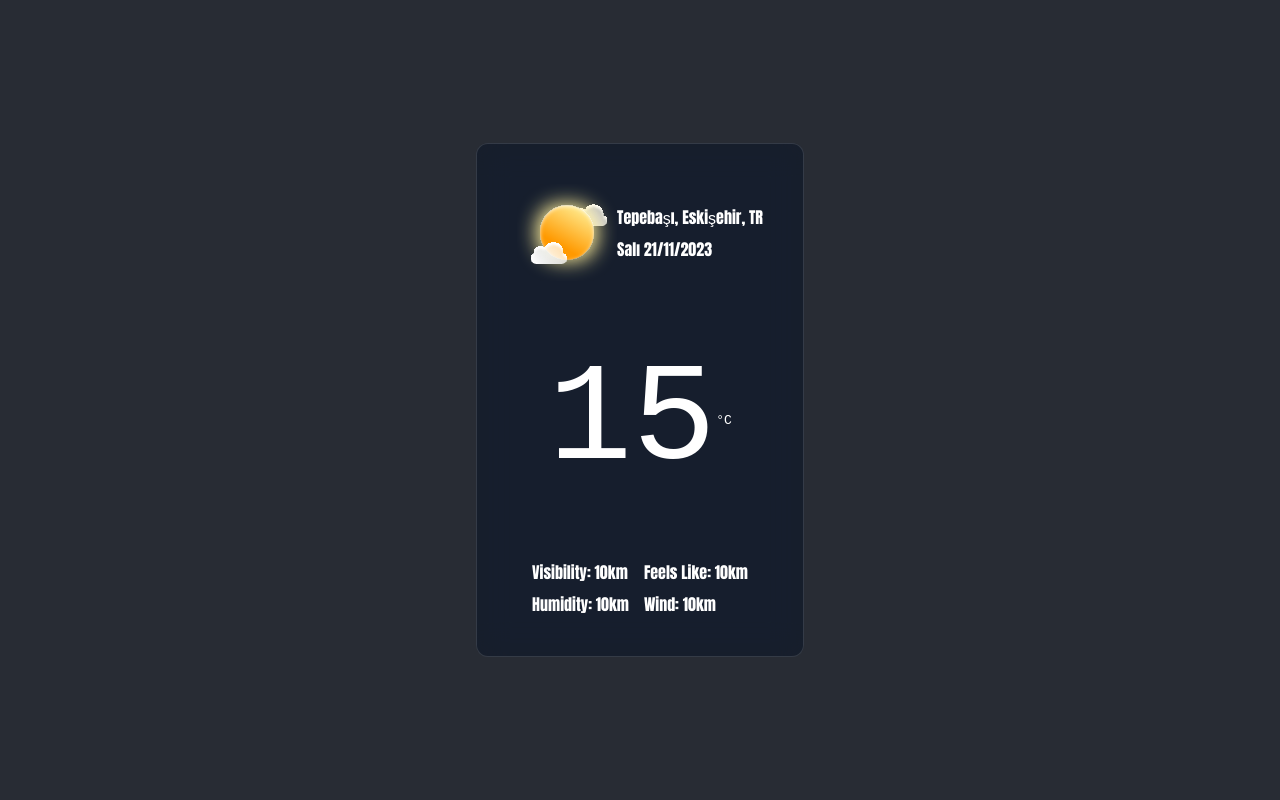
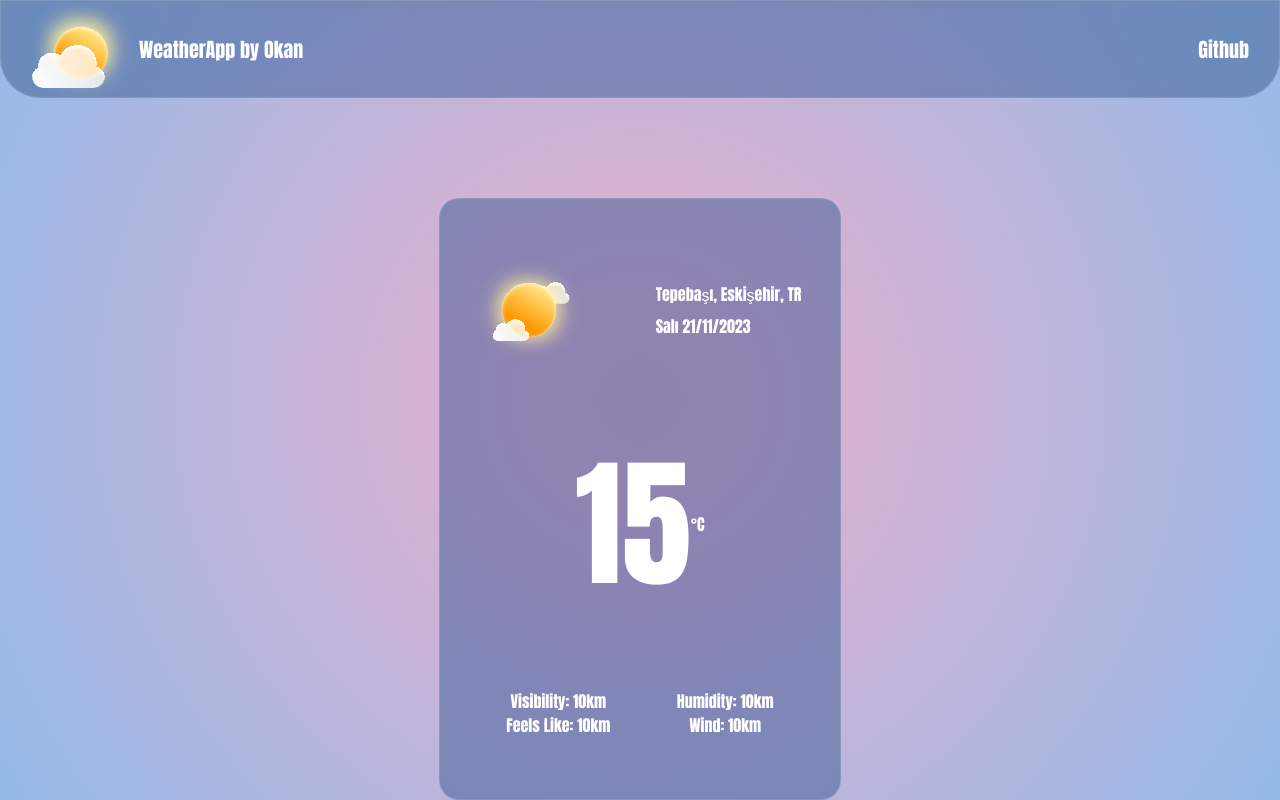
Before and after one commit to okantas/WeatherApp, a React (Create React App) app: page / in a window 1280 px wide. Built offline with nearby package versions, Linux system fonts and the light colour scheme.

Commit message:
all designs are done

```diff
--- a/src/App.css
+++ b/src/App.css
@@ -7,7 +7,16 @@
   min-height: 100vh;
   display: flex;
   flex-direction: column;
+  color: white;
+  background: rgb(238, 174, 202);
+  background: radial-gradient(
+    circle,
+    rgba(238, 174, 202, 1) 0%,
+    rgba(148, 187, 233, 1) 100%
+  );
+}
+.weatherCard {
+  display: flex;
+  justify-content: center;
   align-items: center;
-  justify-content: center;
-  color: white;
 }
--- a/src/App.js
+++ b/src/App.js
@@ -1,11 +1,15 @@
 import "./App.css";
 import WeatherCard from "./components/WeatherCard/WeatherCard";
+import Header from "./components/Header/Header";
 
 function App() {
   return (
     <div className="App">
       <header className="App-header">
-        <WeatherCard />
+        <Header />
+        <div className="weatherCard">
+          <WeatherCard />
+        </div>
       </header>
     </div>
   );
--- /dev/null
+++ b/src/components/Header/Header.css
@@ -0,0 +1,22 @@
+.header {
+  backdrop-filter: blur(16px) saturate(180%);
+  -webkit-backdrop-filter: blur(16px) saturate(180%);
+  background-color: rgba(93, 116, 158, 0.69);
+  border-radius: 0 0 40px 40px;
+  border: 1px solid rgba(255, 255, 255, 0.125);
+  display: flex;
+  justify-content: space-between;
+  align-items: center;
+  padding: 0 30px 0 30px;
+  font-family: Impact, Haettenschweiler, "Arial Narrow Bold", sans-serif;
+  font-size: 20px;
+}
+.left-part {
+  display: flex;
+  flex-direction: row;
+  justify-content: center;
+  align-items: center;
+}
+.cloud-svg {
+  width: 100px;
+}
--- /dev/null
+++ b/src/components/Header/Header.js
@@ -0,0 +1,21 @@
+import React, { Component } from "react";
+import CloudSvg from "../images/cloud.svg";
+import "./Header.css";
+
+export default class Header extends Component {
+  render() {
+    return (
+      <div className="header-container">
+        <div className="header">
+          <div className="left-part">
+            <img className="cloud-svg" src={CloudSvg} alt="Cloud" />
+            <div>WeatherApp by Okan</div>
+          </div>
+          <div className="right-part">
+            <div>Github</div>
+          </div>
+        </div>
+      </div>
+    );
+  }
+}
--- a/src/components/WeatherCard/WeatherCard.css
+++ b/src/components/WeatherCard/WeatherCard.css
@@ -1,20 +1,22 @@
 .card {
   backdrop-filter: blur(16px) saturate(180%);
   -webkit-backdrop-filter: blur(16px) saturate(180%);
-  background-color: rgba(17, 25, 40, 0.69);
-  border-radius: 12px;
+  background-color: rgba(93, 116, 158, 0.69);
+  border-radius: 20px;
   border: 1px solid rgba(255, 255, 255, 0.125);
   display: flex;
   flex-direction: column;
   justify-content: center;
-  padding: 40px;
+  width: 400px;
+  height: 600px;
   gap: 60px;
+  margin-top: 100px;
+  font-family: Impact, Haettenschweiler, "Arial Narrow Bold", sans-serif;
 }
 .first-line {
   display: flex;
   justify-content: space-around;
   align-items: center;
-  font-family: Impact, Haettenschweiler, "Arial Narrow Bold", sans-serif;
 }
 .location-and-date {
   text-align: left;
@@ -29,7 +31,6 @@
   display: flex;
   justify-content: center;
   align-items: center;
-  font-family: monospace;
 }
 .degree {
   font-size: 140px;
@@ -37,17 +38,15 @@
 .last-line {
   display: flex;
   justify-content: space-evenly;
-  font-family: Impact, Haettenschweiler, "Arial Narrow Bold", sans-serif;
+  align-items: center;
 }
 .left-part {
   text-align: left;
   display: flex;
-  flex-direction: column;
   gap: 8px;
 }
 .right-part {
   text-align: left;
   display: flex;
-  flex-direction: column;
   gap: 8px;
 }
--- a/src/components/WeatherCard/WeatherCard.js
+++ b/src/components/WeatherCard/WeatherCard.js
@@ -1,5 +1,5 @@
 import React, { Component } from "react";
-import SunSVG from "./sun.svg";
+import SunSVG from "../images/sun.svg";
 import "./WeatherCard.css";
 export default class WeatherCard extends Component {
   render() {
@@ -20,12 +20,12 @@ export default class WeatherCard extends Component {
           </div>
 
           <div className="last-line">
-            <div className="left-part">
+            <div className="top-part">
               <div className="visibility">Visibility: 10km</div>
+              <div className="feels-like">Feels Like: 10km</div>
+            </div>
+            <div className="bottom-part">
               <div className="humidity">Humidity: 10km</div>
-            </div>
-            <div className="right-part">
-              <div className="feels-like">Feels Like: 10km</div>
               <div className="wind">Wind: 10km</div>
             </div>
           </div>
```
Also changed, not shown: src/components/images/cloud.svg (added), src/components/images/sun.svg (renamed from src/components/WeatherCard/sun.svg).
